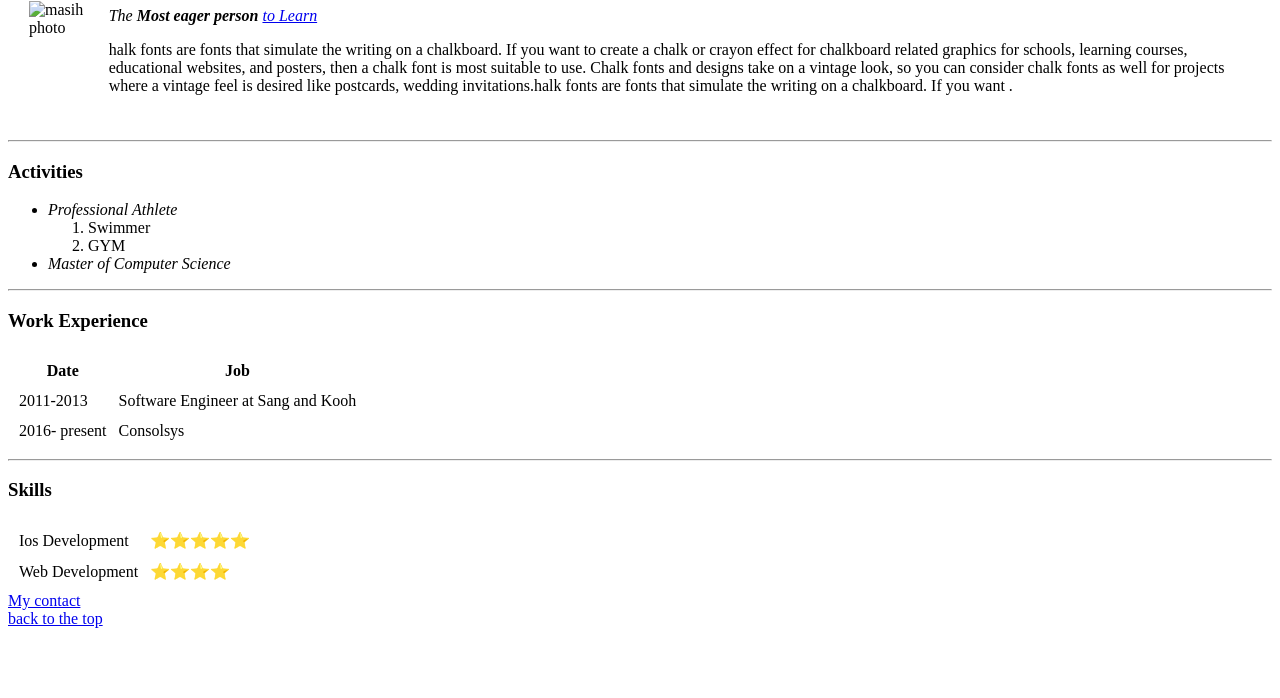
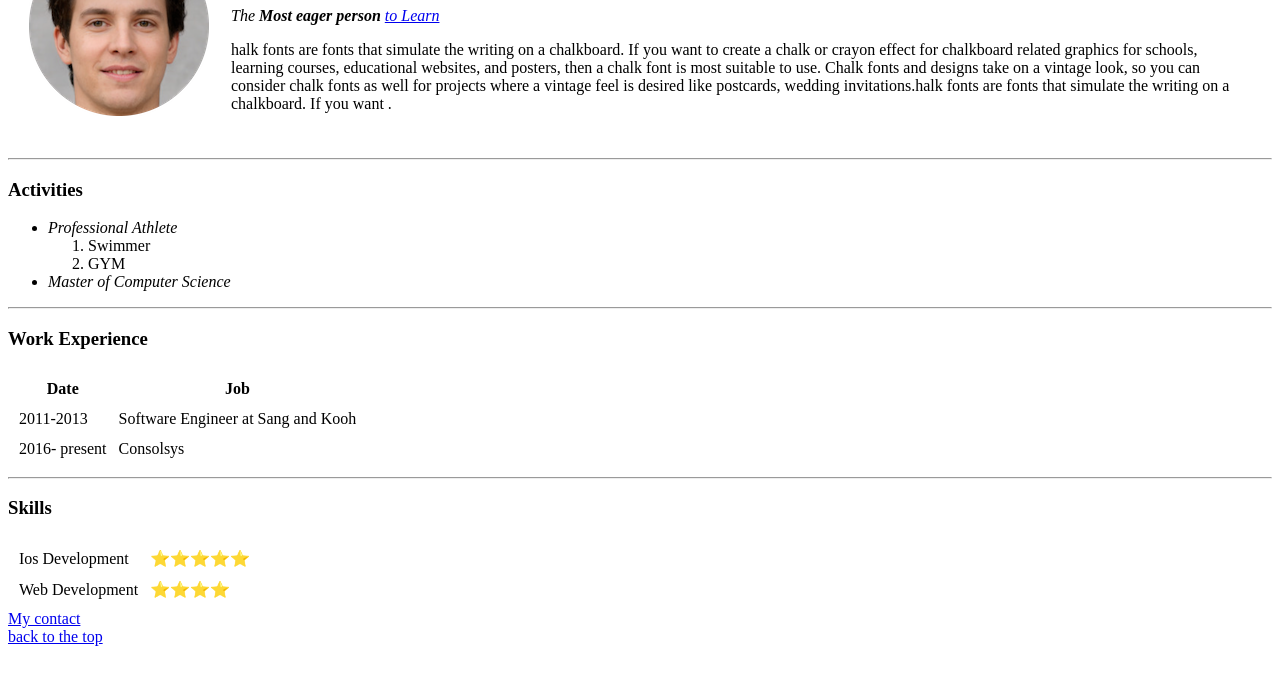
Before and after one commit to masih2030/cv2, a plain HTML site: page index.html in a window 1280 px wide. Shown: the part 102-800 px from the top of the page. Drawn offline with Linux system fonts and the light colour scheme.

Commit message:
Update index.html

```diff
--- a/index.html
+++ b/index.html
@@ -9,7 +9,7 @@
 <body>
   <table cellspacing="20">
     <tr>
-      <td> <img src="images\masih.png" alt="masih photo"></td>
+      <td> <img src="masih.png" alt="masih photo"></td>
       <td>
         <h1 id="auther">Masih Mikhak</h1>
         <p><em>The <strong>Most eager person</strong> <a href="https://www.google.com/">to Learn</a></em></p>
```
